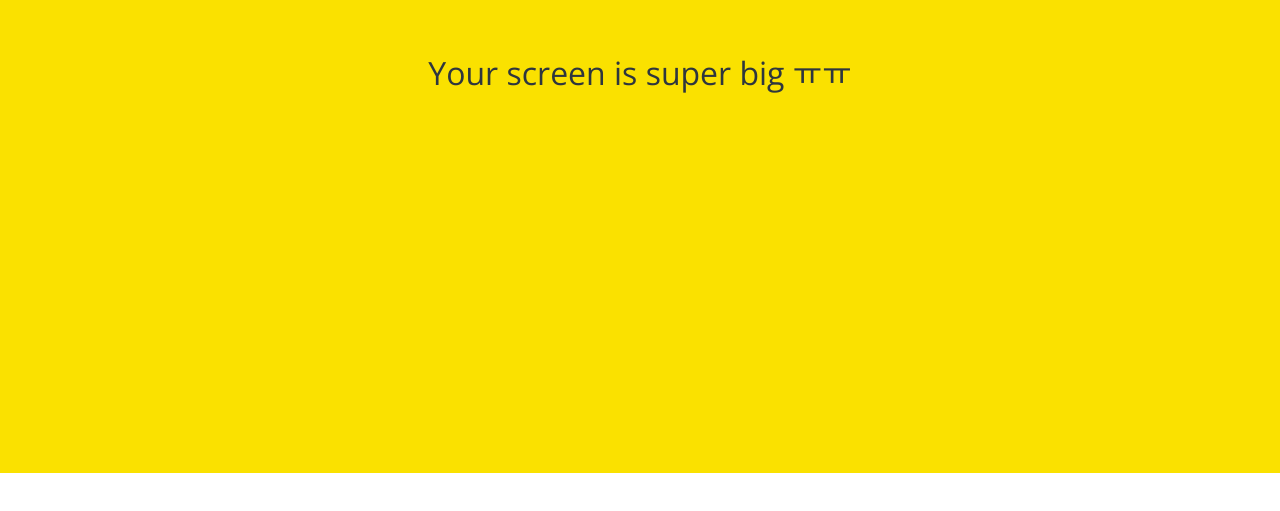
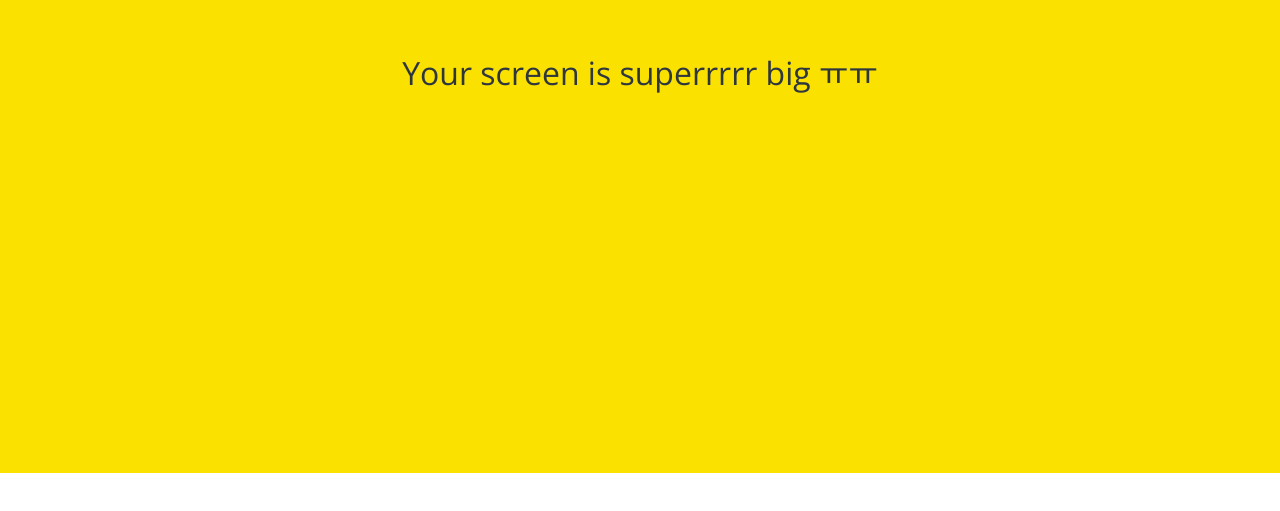
Before and after one commit to donghakimm/kokoa-clone-2021, a plain HTML site: page friends.html in a window 1280 px wide. Shown: the part 327-838 px from the top of the page. Drawn offline with nearby package versions, Linux system fonts and the light colour scheme.

Commit message:
Update friends.html

```diff
--- a/friends.html
+++ b/friends.html
@@ -95,7 +95,7 @@
     </div>
 
     <div id="no-mobile">
-        <span>Your screen is super big ㅠㅠ</span>
+        <span>Your screen is superrrrr big ㅠㅠ</span>
     </div>
 
     <script src="https://kit.fontawesome.com/56f0a689ae.js" crossorigin="anonymous"></script>
```
